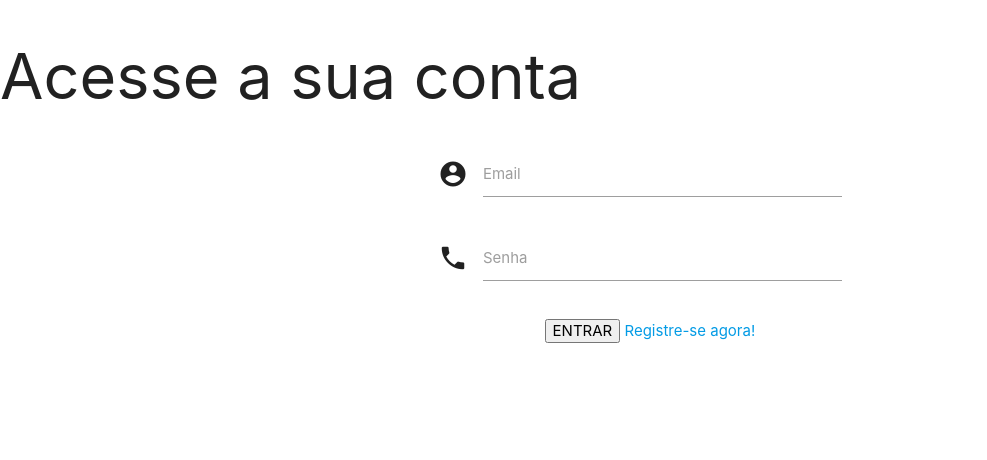
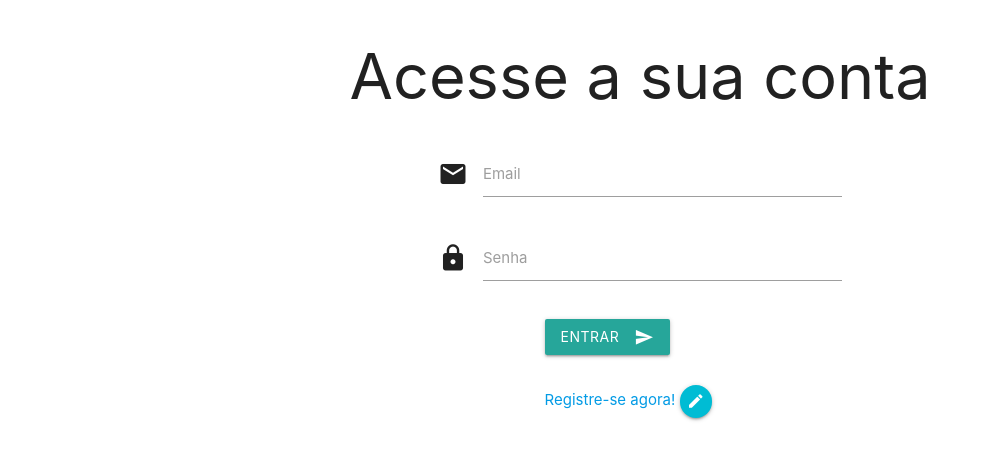
Before and after one commit to Rony-Peterson-bit/Comment-system, a PHP site: page /entrar.php in a window 1280 px wide. Shown: the top 460 px of the page, without its empty margins (0-987 px from the left). Run offline with PHP 8.4, Linux system fonts and the light colour scheme.

Commit message:
update entrar

```diff
--- a/entrar.php
+++ b/entrar.php
@@ -2,27 +2,36 @@
  // Header
 include_once 'includes/header.php';
 ?>
-	<h1>Acesse a sua conta</h1>
+	<h1 style="text-align: center;">Acesse a sua conta</h1>
 	<div class="row">
 	<form method="POST" class="col s12 m12 l12">
 		<div class="row">
+
 		   <div class="input-field col s4 offset-s4">
-			 <i class="material-icons prefix">account_circle</i>
-			 <input type="email" name="email" autocomplete="off" maxlength="40">
-			 <label for="icon_prefix">Email</label>
+			 <i class="material-icons prefix">local_post_office</i>
+			 <input id="email" type="email" name="email" autocomplete="off" maxlength="40"class="validate" >
+			 <label for="email" data-error="wrong" data-success="right">Email</label>
 		   </div>
 
 		   <div class="input-field col s4  offset-s4  ">
-		      <i class="material-icons prefix">phone</i>
+		      <i class="material-icons prefix">lock</i>
 			  <input type="password" name="senha">
 			  <label for="icon_telephone">Senha</label>
 		   </div>
 
 		   <div class="input-field col s4  offset-s5  ">
-				<input type="submit" value="ENTRAR">
-				<a href="cadastrar.php">Registre-se agora!</a>
+		  	 <button class="btn waves-effect waves-light" type="submit" 			name="action">Entrar
+   			 <i class="material-icons right">send</i>
+  			</button>
 		   </div>
 
+		   <div class="input-field col s4  offset-s5  ">
+			   <a href="cadastrar.php">Registre-se agora!</a>
+			   <a href="cadastrar.php" class="btn btn-floating btn-small cyan pulse"><i class="small material-icons">edit</i></a>
+
+
+
+		   </div>
 		</div>
 
 	</form>
@@ -44,11 +53,11 @@ if(isset($_POST['email']))
 			header("location: index.php");
 		}else
 		{
-			?><h1>Email e/ou senha estão incorretos!</h1><?php
+			?><h1 style="text-align: center;">Email e/ou senha estão incorretos!</h1><?php
 		}
 	}else
 	{
-	   ?>	<h1>Preencha todos os campos! </h1>
+	   ?>	<h1 style="text-align: center;">Preencha todos os campos! </h1>
 	   <?php
 	}
 }
```
